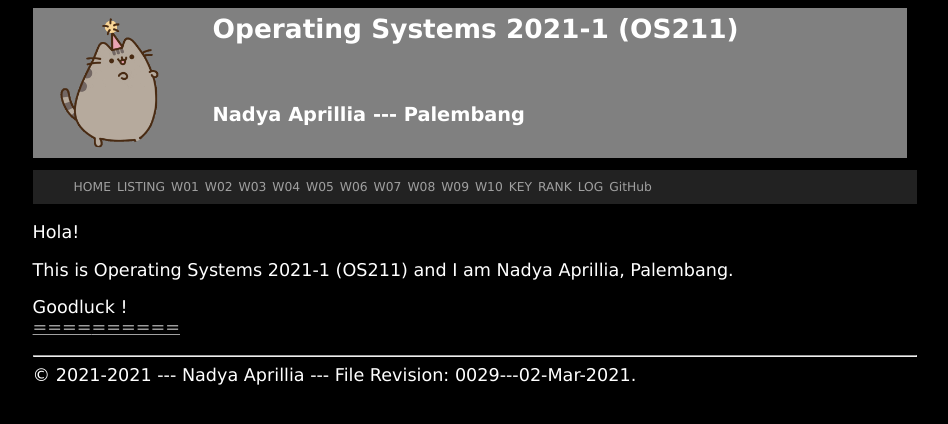
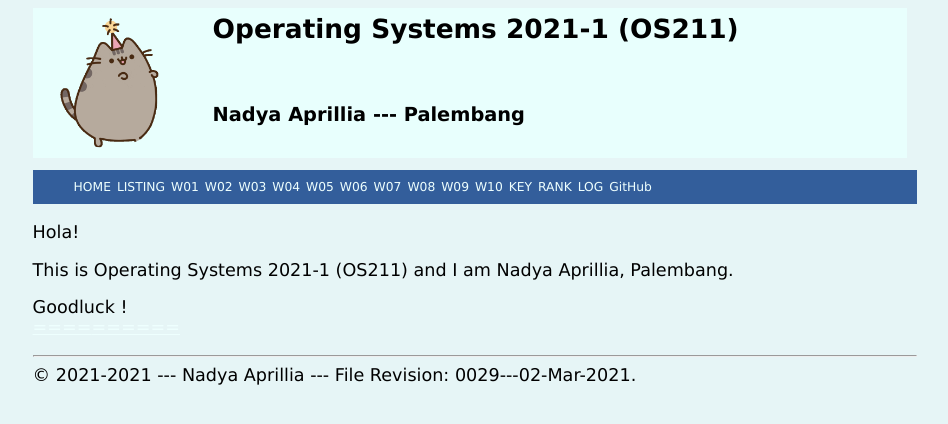
Before and after one commit to Pinatnat/os211-sandbox-web, a Jekyll site: the page built from index.md, in a window 1280 px wide. Shown: the top 424 px of the page, without its empty margins (165-1113 px from the left). Built offline with Jekyll 4.4.1, drawn with Linux system fonts in a browser that asks for light colours.

Commit message:
test color

```diff
--- a/assets/css/style.css
+++ b/assets/css/style.css
@@ -9,13 +9,13 @@
 }
 
 .plainclass {
-  color:            white;
-  background-color: #001030;
+  color:            rgb(0, 0, 0);
+  background-color: #c0cde7;
 }
 
 .plainclass1 {
-  color:            white;
-  background-color: black;
+  color:            rgb(0, 0, 0);
+  background-color: rgb(230, 245, 246);
 }
 
 .container {
@@ -27,7 +27,7 @@
 }
 
 .container a {
-  color: #a0a0a0;
+  color: #eefffe;
 }
 
 .container a:hover {
@@ -40,7 +40,7 @@
 .column {
   float:            left;
   display:          inline-block;
-  background:       #808080;
+  background:       #e8fffd;
   height:           130px;
   width:            100%;
   padding-top:      10px;
@@ -111,7 +111,7 @@
 }
 
 .navbar {
-  background-color: #222222;
+  background-color: #335e9b;
   color:            #FFFFFF;
   font-size:        0.7em;
 }
@@ -128,8 +128,8 @@
 }
 
 .navbar ul li a:hover {
-  background:       blue;
-  color:            #CCCCCC;
+  background:       #c0cde7;
+  color:            rgb(15, 4, 37);
   font-size:        1em;
   font-weight:      bold;
 }
@@ -137,7 +137,7 @@
 pre {
   border:        3px solid rgba(255, 255, 255, 0.15);
   padding:       10px;
-  color:         #b5e853;
+  color:         #566fbb;
   font-size:     0.7em;
   border-radius: 2px;
 }
```
